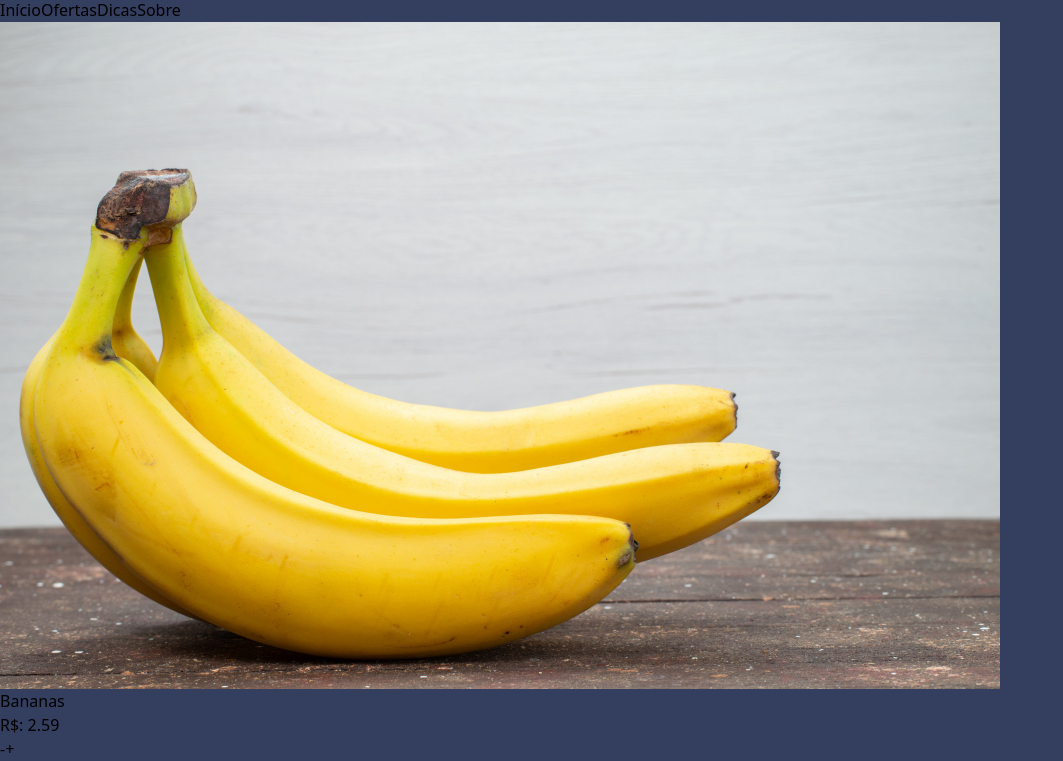
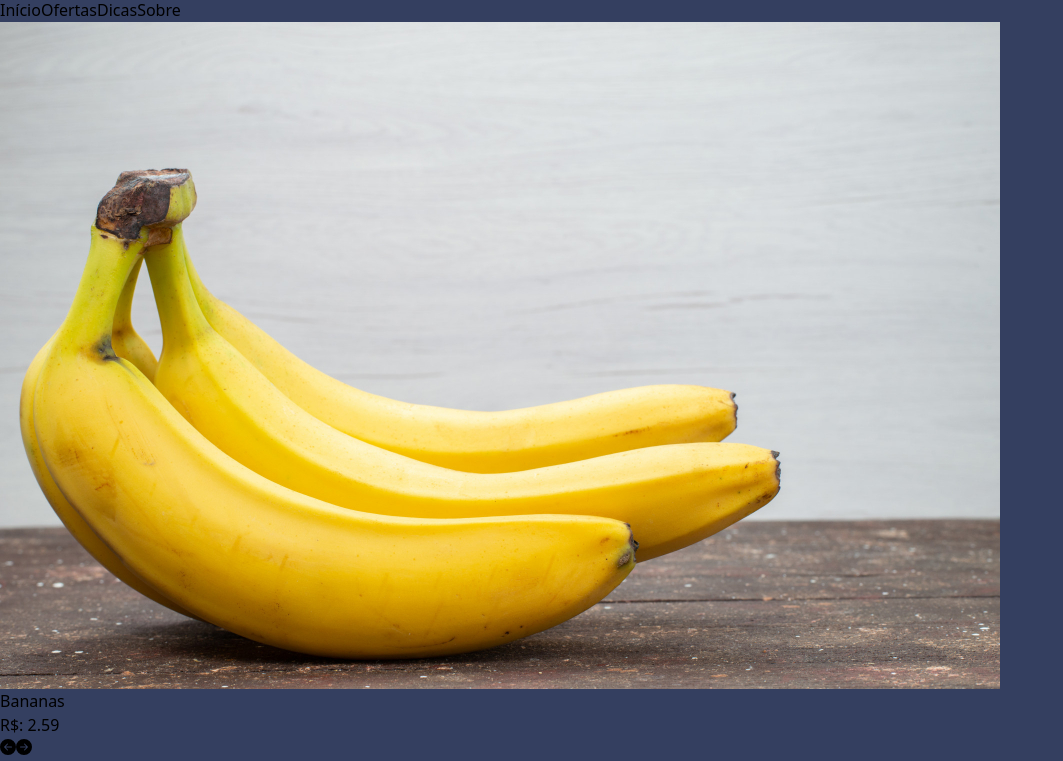
Before and after one commit to MarcosSlv/copiasuper, a React (Vite) app: page /ofertas in a window 1280 px wide. Shown: the part 1322-2083 px from the top of the page, without its empty margins (0-1063 px from the left). Built offline with nearby package versions, Linux system fonts and the light colour scheme.

Commit message:
Introduzindo icones

```diff
--- a/index.html
+++ b/index.html
@@ -1,13 +1,17 @@
 <!DOCTYPE html>
 <html lang="en">
+
 <head>
   <meta charset="UTF-8" />
   <link rel="icon" type="image/svg+xml" href="./src/assets/images/cacique2.ico" />
   <meta name="viewport" content="width=device-width, initial-scale=1.0" />
   <title>Caíque Supermercados</title>
 </head>
+
 <body>
   <div id="root"></div>
   <script type="module" src="/src/main.tsx"></script>
+
 </body>
+
 </html>
--- a/package.json
+++ b/package.json
@@ -11,6 +11,7 @@
   "dependencies": {
     "react": "^18.2.0",
     "react-dom": "^18.2.0",
+    "react-icons": "^4.8.0",
     "react-router-dom": "^6.10.0"
   },
   "devDependencies": {
@@ -18,7 +19,9 @@
     "@types/react-dom": "^18.0.10",
     "@vitejs/plugin-react": "^3.1.0",
     "autoprefixer": "^10.4.14",
+    "eslint-plugin-react": "^7.32.2",
     "postcss": "^8.4.21",
+    "prettier": "^2.8.7",
     "tailwindcss": "^3.3.1",
     "typescript": "^4.9.3",
     "vite": "^4.1.0"
--- a/src/pages/Ofertas/Ofertas.tsx
+++ b/src/pages/Ofertas/Ofertas.tsx
@@ -1,5 +1,7 @@
 import { useState } from 'react';
 import { producList } from '../../data/productList';
+import { BsArrowLeftCircleFill } from 'react-icons/bs';
+import { BsFillArrowRightCircleFill } from 'react-icons/bs';
 
 export const Ofertas = () => {
   const [currentProductIndex, setCurrentProductIndex] = useState(0);
@@ -25,8 +27,8 @@ export const Ofertas = () => {
         </div>
       )}
       <div className='flex justify-between justify-items-center p-2'>
-        <button onClick={previousProduct} className='flex justify-center rounded w-10 h-7 bg-gray-700 ease-in duration-300 hover:bg-white hover:text-red-800 font-semibold text-xl'>-</button>
-        <button onClick={nextProduct} className='flex justify-center rounded w-10 h-7 bg-gray-700 ease-in duration-300 hover:bg-white hover:text-red-800 font-semibold text-xl'>+</button>
+        <button onClick={previousProduct} className='flex justify-center pt-1 rounded w-10 h-7 bg-gray-700 ease-in duration-300 hover:bg-white hover:text-red-800 font-semibold text-xl'><BsArrowLeftCircleFill /></button>
+        <button onClick={nextProduct} className='flex justify-center pt-1 rounded w-10 h-7 bg-gray-700 ease-in duration-300 hover:bg-white hover:text-red-800 font-semibold text-xl'><BsFillArrowRightCircleFill /></button>
       </div>
 
 
```
Also changed, not shown: 1 other file (tests, documents, lock files or other folders). Lines whose indentation alone changed are shown as unchanged.
